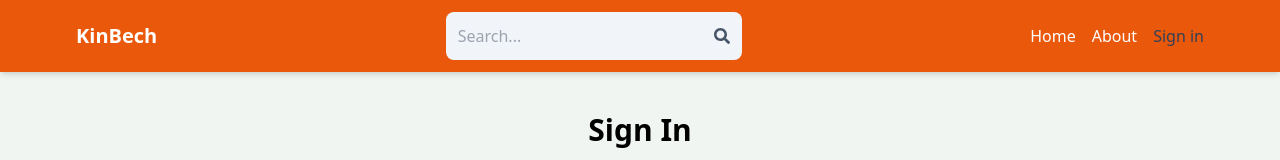
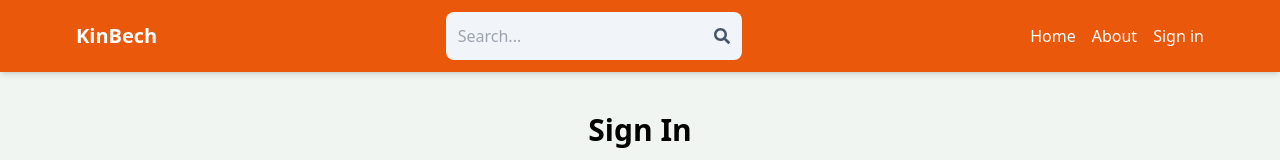
Before and after one commit to Paras03DP/KinBech, a React (Vite) app in the folder client/: page /sign-in in a window 1280 px wide. Shown: the top 160 px of the page. Built offline with nearby package versions, Linux system fonts and the light colour scheme.

Commit message:
changes in color codes

```diff
--- a/client/src/components/Header.jsx
+++ b/client/src/components/Header.jsx
@@ -65,7 +65,7 @@ export default function Header() {
                 alt='profile'
               />
             ) : (
-              <li className=' text-slate-700 hover:underline'> Sign in</li>
+              <li className=' text-white'> Sign in</li>
             )}
           </Link>
         </ul>
--- a/client/src/pages/Profile.jsx
+++ b/client/src/pages/Profile.jsx
@@ -238,10 +238,10 @@ export default function Profile() {
       </div>
 
       <p className='text-red-700 mt-5'>{error ? error : ''}</p>
-      <p className='text-orange-600 mt-5'>
+      <p className='text-green-700 mt-5'>
         {updateSuccess ? 'User is updated successfully!' : ''}
       </p>
-      <button onClick={handleShowListings} className='text-orange-600 w-full'>
+      <button onClick={handleShowListings} className='text-black w-full'>
         Show Listings
       </button>
       <p className='text-red-700 mt-5'>
```
